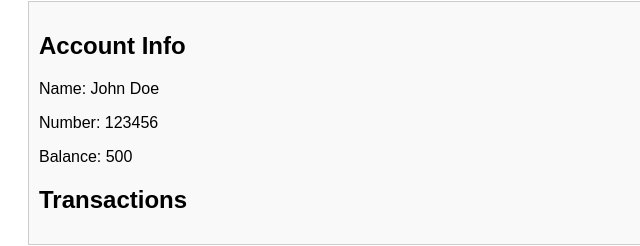
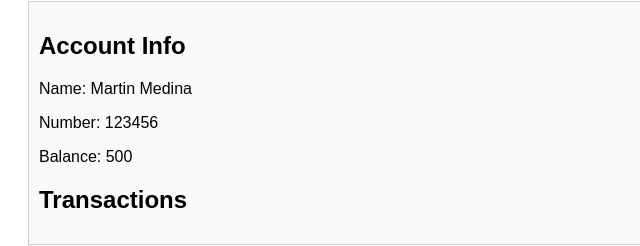
Before and after one commit to Mmedinav99/JavaScript, a plain HTML site: page WDV221/Create an Object from a class/testAccount.html in a window 1280 px wide. Shown: the part 255-501 px from the top of the page, 0-640 px from the left. Drawn offline with Linux system fonts and the light colour scheme.

Commit message:
Update testAccount.html

```diff
--- a/WDV221/Create an Object from a class/testAccount.html
+++ b/WDV221/Create an Object from a class/testAccount.html
@@ -62,7 +62,7 @@
     // Create a new account
     const myAccount = new BankAccount(500);
     myAccount.accountNumber = "123456";
-    myAccount.accountName = "John Doe";
+    myAccount.accountName = "Martin Medina";
 
     // Update display function
     function updateDisplay() {
```
